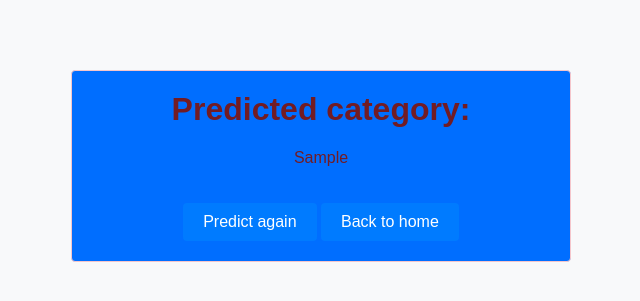
After one commit to blanqtoja/programming_in_python, a Django app: template mldatahub/datahub/templates/datahub/predict_result.html in a window 1280 px wide. The commit adds this page. Shown: the top 301 px of the page, without its empty margins (319-959 px from the left). Run offline with Django 5.2, Linux system fonts and the light colour scheme; the template is opened without the code that fills it: most values are stand-ins (such as "Sample title", 1, 10 or a date in 2020).

Commit message:
knn prediction

```diff
--- a/mldatahub/datahub/forms.py
+++ b/mldatahub/datahub/forms.py
@@ -5,3 +5,8 @@ class RecordForm(forms.Form):
     float1 = forms.FloatField(label="Float Value 1")
     float2 = forms.FloatField(label="Float Value 2")
     int_value1 = forms.IntegerField(label="Integer Value 1")
+
+
+class PredictForm(forms.Form):
+    float1 = forms.FloatField(label="Float Value 1")
+    float2 = forms.FloatField(label="Float Value 2")
--- a/mldatahub/datahub/templates/datahub/index.html
+++ b/mldatahub/datahub/templates/datahub/index.html
@@ -12,6 +12,7 @@
     <p>Data management platform</p>
 
     <a href="{% url 'datahub:add' %}"><button>Add record</button></a>
+    <a href="{% url 'datahub:predict' %}"><button>Predict category</button></a>
 
     <table>
         <thead>
--- /dev/null
+++ b/mldatahub/datahub/templates/datahub/predict_result.html
@@ -0,0 +1,49 @@
+<!DOCTYPE html>
+<html lang="en">
+<head>
+    <meta charset="UTF-8">
+    <meta name="viewport" content="width=device-width, initial-scale=1.0">
+    <title>400 Bad Request</title>
+    <style>
+        body {
+            font-family: Arial, sans-serif;
+            max-width: 500px;
+            margin: 50px auto;
+            padding: 20px;
+            text-align: center;
+            background-color: #f8f9fa;
+        }
+        .result-container {
+            background-color: #006eff;
+            border: 1px solid #f5c6cb;
+            border-radius: 4px;
+            padding: 20px;
+            color: #721c24;
+        }
+        h1 {
+            margin-top: 0;
+            color: #721c24;
+        }
+        a {
+            display: inline-block;
+            margin-top: 20px;
+            padding: 10px 20px;
+            background-color: #007bff;
+            color: white;
+            text-decoration: none;
+            border-radius: 4px;
+        }
+        a:hover x{
+            background-color: #0056b3;
+        }
+    </style>
+</head>
+<body>
+    <div class="result-container">
+        <h1>Predicted category:</h1>
+        <p>{{predicted_category}}</p>
+        <a href="{% url 'datahub:predict' %}">Predict again</a>
+        <a href="{% url 'datahub:index' %}">Back to home</a>
+    </div>
+</body>
+</html>
--- a/mldatahub/datahub/urls.py
+++ b/mldatahub/datahub/urls.py
@@ -10,4 +10,5 @@ urlpatterns = [
     path("add", views.add, name="add"),
     path("api/data", views.api_data, name="api_data"),
     path("api/data/<int:record_id>", views.api_delete, name="api_delete"),
+    path("predict", views.predict, name="predict"),
 ]
--- a/requirements.txt
+++ b/requirements.txt
@@ -1 +1,2 @@
 django
+scikit-learn
```
Also changed, not shown: mldatahub/datahub/predictor.py (added, +30 -0 lines), mldatahub/datahub/templates/datahub/predict.html (added, +28 -0 lines), mldatahub/datahub/views.py (+21 -1 lines).
